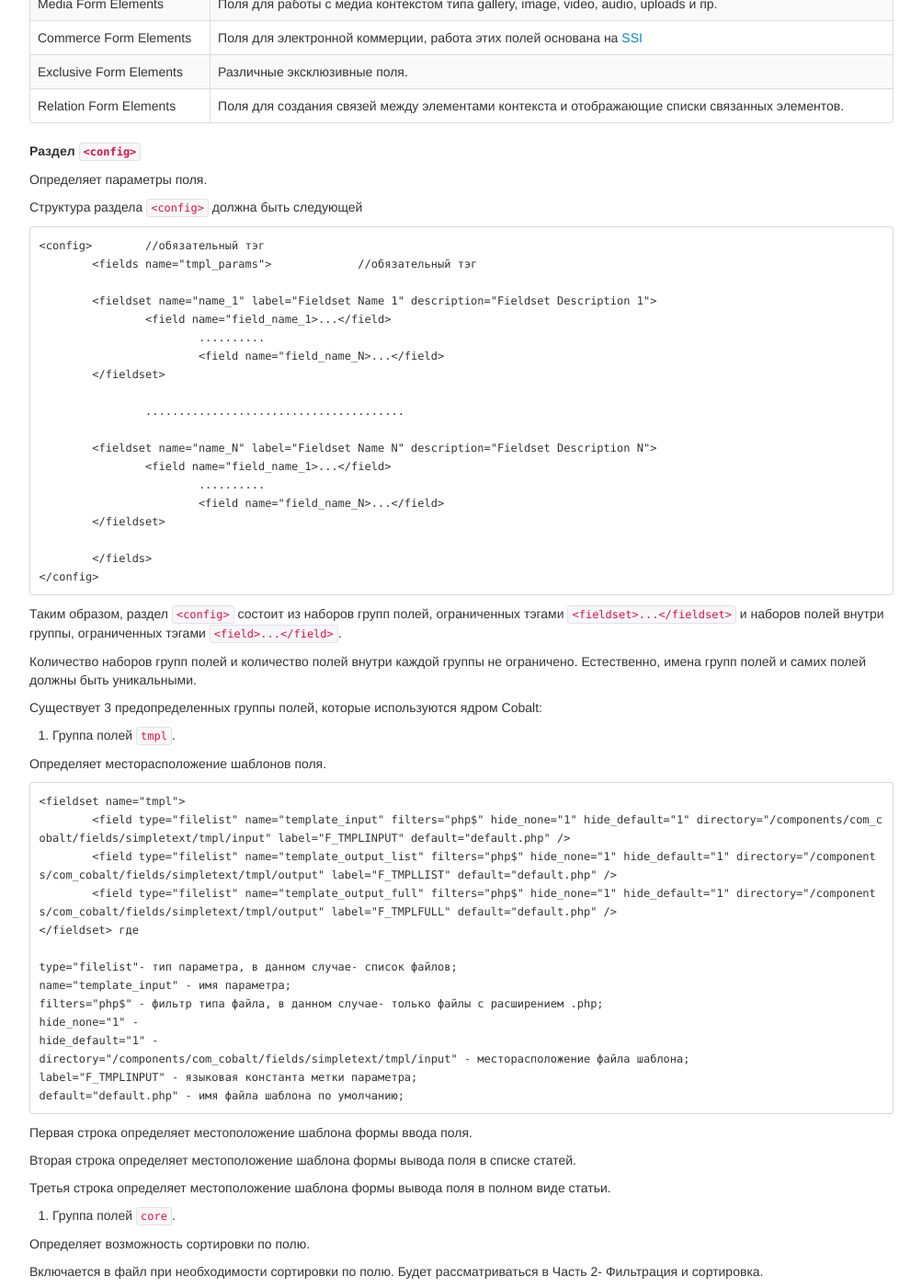
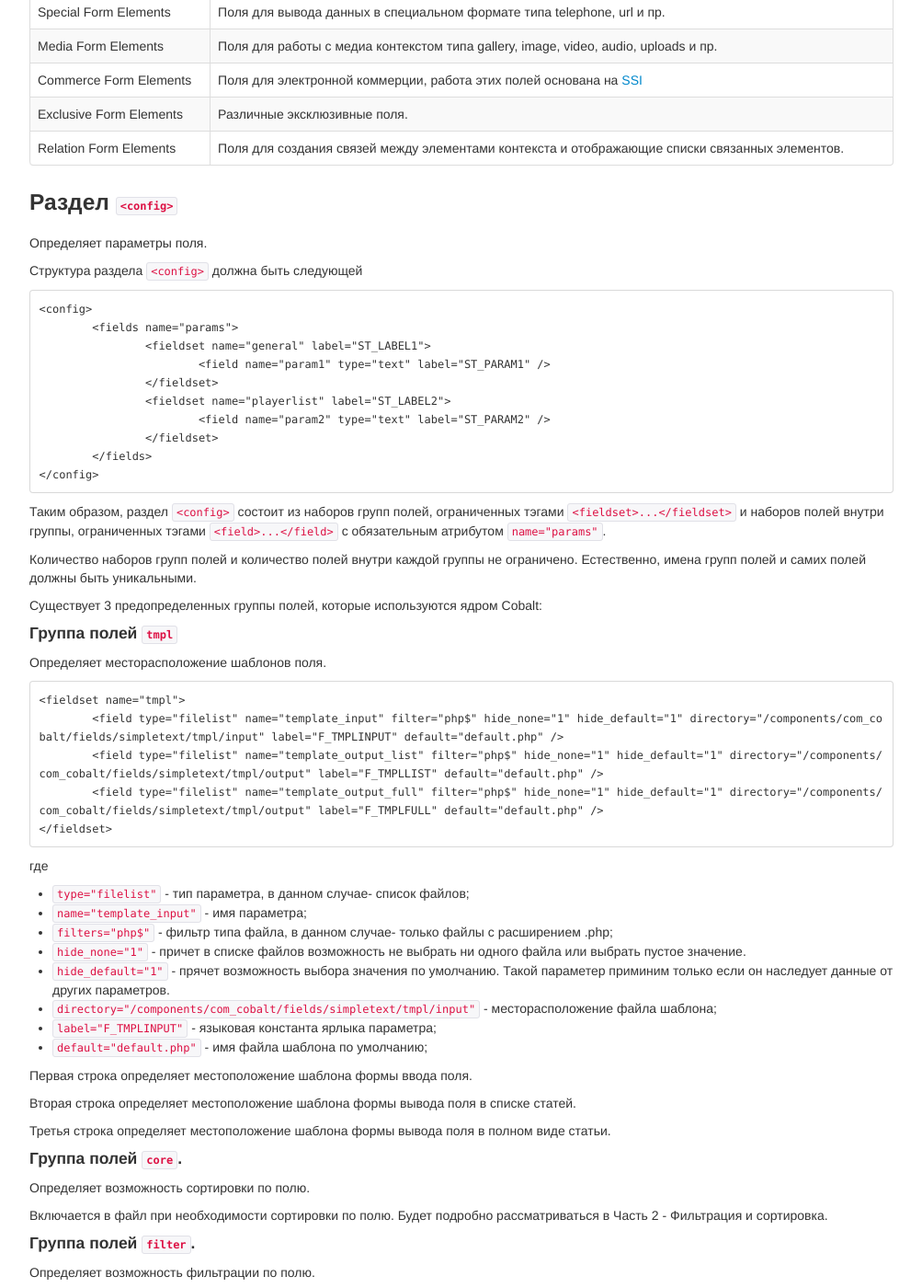
Before and after one commit to MintJoomla/MintJoomla.github.io, a Jekyll site: the page built from ru/cobalt/developer/_posts/2013-01-01-create-cobalt-field-base-functions.md, in a window 1280 px wide and 1400 px high, scrolled down 2273 px. Shown: the whole window at 92% size, without its empty margins (138-1141 px from the left). Built offline with Jekyll 4.4.1, drawn with Linux system fonts in a browser that asks for light colours; Markdown is read by kramdown in place of the engine named in the settings; some of the changed text lies outside the part shown.

```diff
--- a/ru/cobalt/developer/_posts/2013-01-01-create-cobalt-field-base-functions.md
+++ b/ru/cobalt/developer/_posts/2013-01-01-create-cobalt-field-base-functions.md
@@ -50,18 +50,20 @@ tags: поля
 3. `/tmpl/input/default.php` - файл шаблона по умолчанию для формы ввода.
 4. `/tmpl/output/default.php` - файл шаблона по умолчанию для формы вывода в полном виде статьи или в списке статей.
 
-Также в папке `components/com_cobalt/fields/test` **могут находиться** следующие подпапки и файлы:
+Также в папке `components/com_cobalt/fields/simpletest` **могут находиться** следующие подпапки и файлы:
 
 1. `/assets` - папка для хранения вспомогательных файлов, например `.css` файлов таблиц стилей, `.js` файлов JavaScript и других необходимых файлов. Имя этой папки является рекомендуемым. Важно помнить, что файлы из этой папки не подключаются Cobaltом автоматически, их необходимо подключать принудительно.
 2. `/language` - папка для хранения .ini языковых файлов этого поля.
-Имена файлов должны быть в следующем формате `[код языка].com_cobalt_field_[имя поля].ini` (например `en-GB.com_cobalt_field_simpletext.ini` или `ru-RU.com_cobalt_field_simpletext.ini`). При установке поля языковые файлы из этой папки будут перенесены установщиком в папку `language` Joomla.
-3. `/tmpl/filter/default.php` - файл шаблона по умолчанию для вывода в форме фильтра.
+   Имена файлов должны быть в следующем формате `[код языка].com_cobalt_field_[имя поля].ini` (например `en-GB.com_cobalt_field_simpletext.ini` или `ru-RU.com_cobalt_field_simpletext.ini`). При установке поля языковые файлы из этой папки будут перенесены установщиком в папку `language` Joomla.
+
+3. `/tmpl/filter/default.php` - файл шаблона по умолчанию для вывода в форме фильта.
+
 4. `simpletext.png` - файл- иконка поля размером 16x16 px.
-Обычно мы используем иконки из набора [Fugue Icons][1], но Вы можете использовать любые иконки размером 16x16 px. Этот файл не является обязательным. Если его нет, по умолчанию будет показана иконка `text.png`.
+    Обычно мы используем иконки из набора [Fugue Icons][1], но Вы можете использовать любые иконки размером 16x16 px. Этот файл не является обязательным. Если его нет, по умолчанию будет показана иконка `text.png`.
 
 [1]: http://p.yusukekamiyamane.com/
 
-### Файл simpletext.xml
+## Файл simpletext.xml
 
 Содержит метаданные и параметры поля.
 
@@ -69,14 +71,13 @@ tags: поля
 
 	<?xml version="1.0" encoding="utf-8"?>
 	<cobaltfield>
-		<name>Simple Text</name>
-		<group>My Form Elements</group>
+		<name>Simple Test</name>
+		<group>Simple From Element</group>
+
 		<config>
 			<fields name="params">
-				<fieldset name="...">
-				</fieldset>
-				.....................
-				<fieldset name="...">
+				<fieldset name="tmpl">
+
 				</fieldset>
 			</fields>
 		</config>
@@ -84,11 +85,11 @@ tags: поля
 
 Файл содержит 3 основных раздела, определяемых тэгами верхнего уровня: **name, group, config**.
 
-**Раздел `<name>`**
+### Раздел `<name>`
 
 Определяет имя поля. Это имя будет показываться в выпадающем списке выбора типа поля.
 
-**Раздел `<group>`**
+### Раздел `<group>`
 
 Определяет группу полей, к которой будет принадлежать поле.
 
@@ -111,57 +112,49 @@ Relation Form Elements	| Поля для создания связей межд
 
 [2]: http://www.mintjoomla.com/blog/item/53-what-is-ssi-in-depth.html
 
-**Раздел `<config>`**
+### Раздел `<config>`
 
 Определяет параметры поля.
 
 Структура раздела `<config>` должна быть следующей
 
-	<config>	//обязательный тэг
-		<fields name="tmpl_params">		//обязательный тэг
-
-        	<fieldset name="name_1" label="Fieldset Name 1" description="Fieldset Description 1">
-            	<field name="field_name_1>...</field>
-				..........
-				<field name="field_name_N>...</field>
-        	</fieldset>
-
-			.......................................
-
-        	<fieldset name="name_N" label="Fieldset Name N" description="Fieldset Description N">
-            	<field name="field_name_1>...</field>
-				..........
-				<field name="field_name_N>...</field>
-        	</fieldset>
-
-    	</fields>
+	<config>
+		<fields name="params">
+			<fieldset name="general" label="ST_LABEL1">
+				<field name="param1" type="text" label="ST_PARAM1" />
+			</fieldset>
+			<fieldset name="playerlist" label="ST_LABEL2">
+				<field name="param2" type="text" label="ST_PARAM2" />
+			</fieldset>
+		</fields>
 	</config>
 
-Таким образом, раздел `<config>` состоит из наборов групп полей, ограниченных тэгами `<fieldset>...</fieldset>` и наборов полей внутри группы, ограниченных тэгами `<field>...</field>`.
+Таким образом, раздел `<config>` состоит из наборов групп полей, ограниченных тэгами `<fieldset>...</fieldset>` и наборов полей внутри группы, ограниченных тэгами `<field>...</field>` с обязательным атрибутом `name="params"`.
 
 Количество наборов групп полей и количество полей внутри каждой группы не ограничено. Естественно, имена групп полей и самих полей должны быть уникальными.
 
 Существует 3 предопределенных группы полей, которые используются ядром Cobalt:
 
-1. Группа полей `tmpl`.
+#### Группа полей `tmpl`
 
 Определяет месторасположение шаблонов поля.
 
 	<fieldset name="tmpl">
-		<field type="filelist" name="template_input" filters="php$" hide_none="1" hide_default="1" directory="/components/com_cobalt/fields/simpletext/tmpl/input" label="F_TMPLINPUT" default="default.php" />
-		<field type="filelist" name="template_output_list" filters="php$" hide_none="1" hide_default="1" directory="/components/com_cobalt/fields/simpletext/tmpl/output" label="F_TMPLLIST" default="default.php" />
-		<field type="filelist" name="template_output_full" filters="php$" hide_none="1" hide_default="1" directory="/components/com_cobalt/fields/simpletext/tmpl/output" label="F_TMPLFULL" default="default.php" />
+		<field type="filelist" name="template_input" filter="php$" hide_none="1" hide_default="1" directory="/components/com_cobalt/fields/simpletext/tmpl/input" label="F_TMPLINPUT" default="default.php" />
+		<field type="filelist" name="template_output_list" filter="php$" hide_none="1" hide_default="1" directory="/components/com_cobalt/fields/simpletext/tmpl/output" label="F_TMPLLIST" default="default.php" />
+		<field type="filelist" name="template_output_full" filter="php$" hide_none="1" hide_default="1" directory="/components/com_cobalt/fields/simpletext/tmpl/output" label="F_TMPLFULL" default="default.php" />
 	</fieldset>
+
 где
 
-	type="filelist"- тип параметра, в данном случае- список файлов;
-	name="template_input" - имя параметра;
-	filters="php$" - фильтр типа файла, в данном случае- только файлы с расширением .php;
-	hide_none="1" -
-	hide_default="1" -
-	directory="/components/com_cobalt/fields/simpletext/tmpl/input" - месторасположение файла шаблона;
-	label="F_TMPLINPUT" - языковая константа метки параметра;
-	default="default.php" - имя файла шаблона по умолчанию;
+- `type="filelist"` - тип параметра, в данном случае- список файлов;
+- `name="template_input"` - имя параметра;
+- `filters="php$"` - фильтр типа файла, в данном случае- только файлы с расширением .php;
+- `hide_none="1"` - причет в списке файлов возможность не выбрать ни одного файла или выбрать пустое значение.
+- `hide_default="1"` - прячет возможность выбора значения по умолчанию. Такой параметер приминим только если он наследует данные от других параметров.
+- `directory="/components/com_cobalt/fields/simpletext/tmpl/input"` - месторасположение файла шаблона;
+- `label="F_TMPLINPUT"` - языковая константа ярлыка параметра;
+- `default="default.php"` - имя файла шаблона по умолчанию;
 
 
 Первая строка определяет местоположение шаблона формы ввода поля.
@@ -170,40 +163,39 @@ Relation Form Elements	| Поля для создания связей межд
 
 Третья строка определяет местоположение шаблона формы вывода поля в полном виде статьи.
 
-2. Группа полей `core`.
+#### Группа полей `core`.
 
 Определяет возможность сортировки по полю.
 
-Включается в файл при необходимости сортировки по полю.	Будет рассматриваться в Часть 2- Фильтрация и сортировка.
+Включается в файл при необходимости сортировки по полю. Будет подробно рассматриваться в Часть 2 - Фильтрация и сортировка.
 
-3. Группа полей `filter`.
+#### Группа полей `filter`.
 
 Определяет возможность фильтрации по полю.
 
-Включается в файл при необходимости фильтрации по полю.	Будет рассматриваться в Часть 2- Фильтрация и сортировка.
+Включается в файл при необходимости фильтрации по полю. Будет рассматриваться в Часть 2 - Фильтрация и сортировка.
 
 Остальные группы параметров можно добавлять по Вашей необходимости.
 
-### Файл simpletext.php
+## Файл simpletext.php
 
 Данный файл содержит программный код класса поля и должен начинаться со следующего блока кода
 
 	<?php
 	defined('_JEXEC') or die;
 	require_once JPATH_ROOT.DS.'components/com_cobalt/library/php/fields/cobaltfield.php';
-
 	class JFormFieldCSimpletext extends CFormField
 	{
-	[здесь должны располагаться методы класса поля]
+		[здесь должны располагаться методы класса поля]
 	}
 
-Название класса должно быть `JFormFieldCSimpletext`,   где `JFormFieldC` есть обязательный префикс имени класса, а `Simpletext` есть имя поля, начинающееся с большой буквы.
+Название класса должно быть `JFormFieldCSimpletext`, где `JFormFieldC` есть обязательный префикс имени класса, а `Simpletext` есть имя поля, начинающееся с большой буквы.
 
 Родительский класс `CFormField` находится в файле `/components/com_cobalt/library/php/fields/cobaltfield.php`
 
 Для выполнения необходимых операций с полем (ввод, вывод, фильтрация по полю и пр.), класс поля должен содержать набор предопределенных методов.
 
-####Предопределенные методы класса поля.
+### Предопределенные методы класса поля.
 
 Сводная таблица предопределенных методов класса поля.
 
@@ -225,20 +217,22 @@ onRenderFull() | Выводит значение поля в полном вид
 ---------|-------------
 onStoreValues() | Сохраняет значение поля для последующей фильтрации или сортировки по этому полю.
 onRenderFilter()| Выводит поле в форме фильтра.
-onFilterWhere() | ?????.
-onFilterWornLabel() | ?????.
+onFilterWhere() | Обрабатывает основной SQL запрос на получения списка статей что бы фильтровать его по установленным фильтром значением.
+onFilterWornLabel() | Текст кторый покажется в сообщении о том что данный фильтр установлен.
 
 **Импорт.** Будут рассматриваться в часть 5- Импорт и экспорт.
 
 Метод | Краткое описание
 ---------|-------------
 onImport() | ?????.
+onImportData() | ?????.
+onImportForm() | ?????.
 
-Предопределенные функции класса поля предназначены, в основном, для подготовки необходимых переменных для шаблонов поля. В шаблоне поля эти переменные можно получить через `$this`. Т.е. рекомендуется всю "логику" работы поля включать в методы класса поля, а HTML код поля- в файлы шаблонов.
+Предопределенные функции родительского класса поля предназначены, в основном, для подготовки необходимых переменных для шаблонов поля. В шаблоне поля эти переменные можно получить через `$this`. Т.е. рекомендуется всю "логику" работы поля включать в методы класса поля, а HTML код поля- в файлы шаблонов.
 
-#### метод getInput()
+### метод getInput()
 
-Выводит форму ввода поля.
+Выводит форму ввода поля через шаблон в `fields/simpletext/tmpl/input/[filename].php` устнаовленый в натройках поля.
 
 Код метода по умолчанию:
 
@@ -262,33 +256,25 @@ onImport() | ?????.
 		return parent::validate($value, $record, $type, $section);
 	}
 
-Например, для проверки на ввод пустого значения поля можно использовать следующий пример кода:
-
-	public function validate($value, $record, $type, $section)
-	{
-		if (!$value)
-		{
-			$this->setError(JText::sprintf('E_ENTEREDINCORRECT', $this->label));
-		}
-		return parent::validate($value, $record, $type, $section);
-	}
-
-А проверка правильности ввода email может выглядеть так:
+Например, для проверки значения поля на то что был введен правильный емайл адрес можно использовать следующий пример кода:
 
 	public function validate($value, $record, $type, $section)
 	{
 		if ($value && !JMailHelper::isEmailAddress($value))
 		{
 			$this->setError(JText::sprintf('E_ENTEREDINCORRECT', $this->label));
+			return FALSE;
 		}
 		return parent::validate($value, $record, $type, $section);
 	}
 
-Это метод не возвращает `TRUE` или `FALSE`, необходимо принудительно установить ошибку ввода через `$this->setError()`.
+Проверка на обязательность поля произойдет в родительском классе `parent::validate()`.
 
-#### метод onJSValidate()
+Если вы обнаружили ошибку то не возвращайте `TRUE` или `FALSE`, необходимо принудительно установить ошибку ввода через `$this->setError()`.
 
-Добавляет проверку правильности ввода значения поля на форме ввода посредством JavaScript. Этот метод должен возвращать строку.
+### метод onJSValidate()
+
+Добавляет проверку правильности ввода значения поля на форме ввода посредством JavaScript. Этот метод должен возвращать строку и срабатывает в момент нажатия кнопок _Добавить_ или _Приметь_.
 
 Вы можете легко получать доступ к Вашему полю, присваивая ему любой ID в файлах шаблонов.
 
@@ -312,22 +298,24 @@ onImport() | ?????.
 
 	if(<expression>)
 	{
-		hfid.push({$this->id});
+		hfid.push(12);
 		isValid = false;
 		errorText.push('This field is required');
 	}
 
 Если `<expression>` есть `TRUE` или, другими словами, если есть ошибки ввода, необходимы всего 3 действия:
 
-1. Добавить в массив `hfid` ID поля с ошибкой. Это необходимо для подсветки этого поля.
-2. Установить переменную `isValid` в `FALSE` для остановки ввода поля.
-3. Добавить сообщение об ошибке в глобальный массив ошибок `errorText.push('This field is required');` для отображения ошибки ввода.
+1. Добавить в массив `hfid` ID поля с ошибкой. Это необходимо для подсветки этого поля. ID поля который можно получить из `$this->id`.
+2. Установить переменную `isValid` в `FALSE` для остановки отправки поля.
+3. Добавить сообщение об ошибке в глобальный массив ошибок `errorText.push('This field is required');` для отображения ошибки ввода. Не забудте пропустить текст ошибки через `JText::_()` для многоязыковой поддержки.
 
-#### метод onPrepareSave()
+### метод onPrepareSave()
 
 Сохраняет значение поля в базе данных.
 
 В дальнейшем это значение можно получить в любом другом методе, например `onRenderList` или `onRenderFull`, в переменной `$this->value`.
+
+Вы можите вернуть или строку илил массив данных. Нет необходимости его релиализовать. Это будет сделано автоматически. Вернете массив то и получите массив. Вернете строку то и получите строку в `$this->value`.
 
 Код метода по умолчанию:
 
@@ -337,7 +325,7 @@ onImport() | ?????.
 		return $value;
 	}
 
-#### метод onPrepareFullTextSearch()
+### метод onPrepareFullTextSearch()
 
 Сохраняет значение поля для полнотекстового поиска.
 
```
Also changed, not shown: other parts of ru/cobalt/developer/_posts/2013-01-01-create-cobalt-field-base-functions.md (+7 -7 lines).
